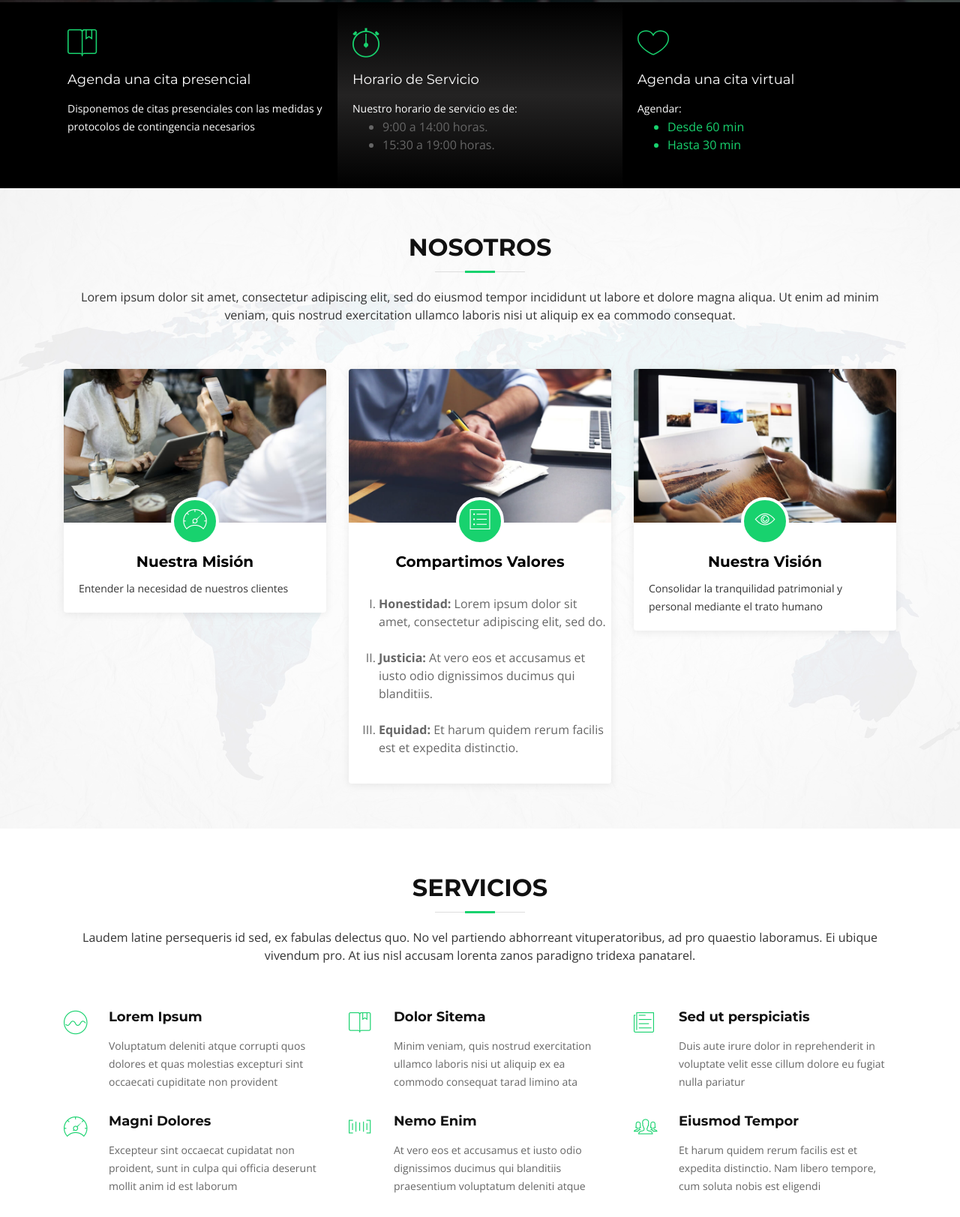
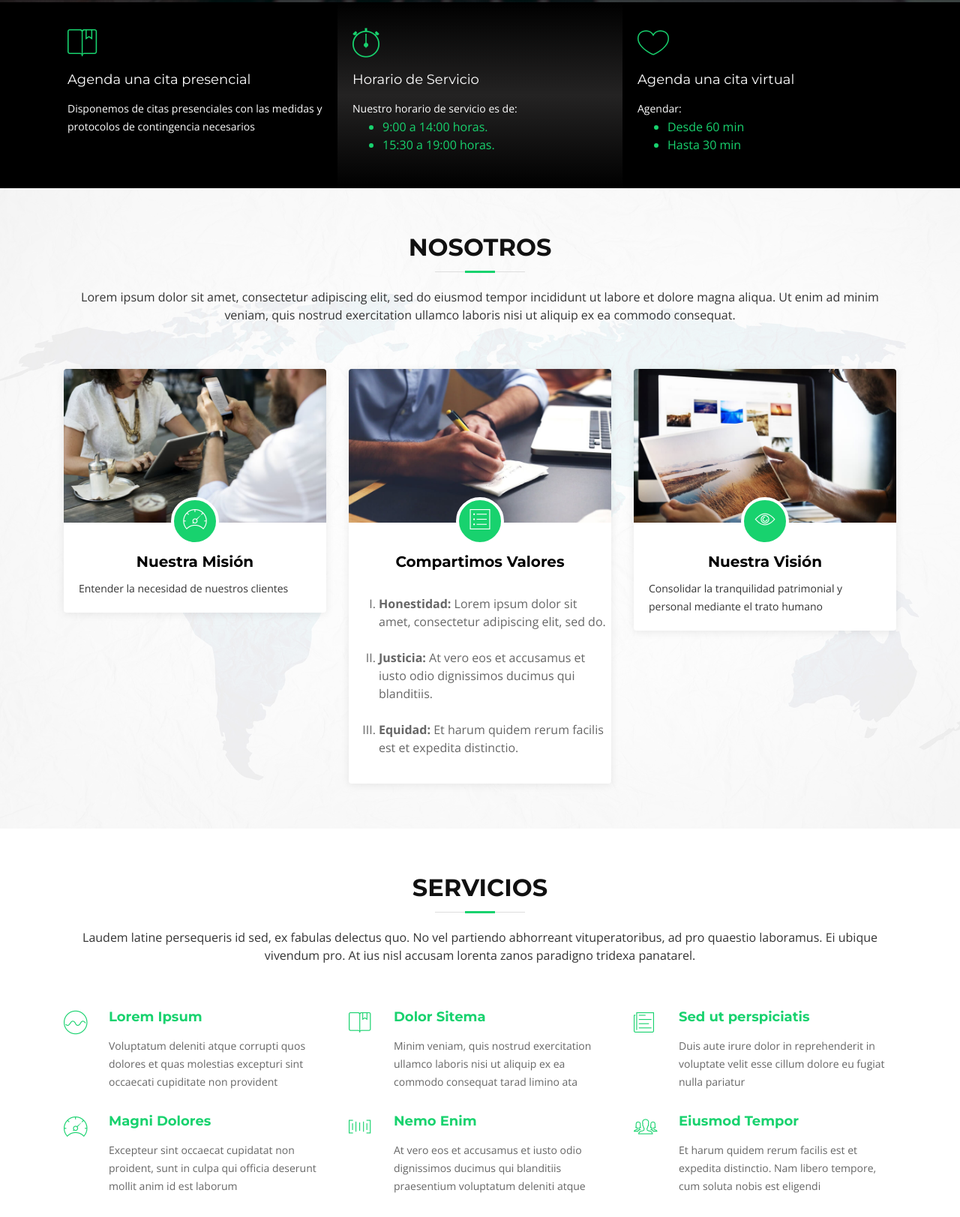
Before and after one commit to adelrr/consultoresjuridicofiscal, a plain HTML site: page index.html in a window 1280 px wide. Shown: the part 797-2420 px from the top of the page at 75% size. Drawn offline with nearby package versions, Linux system fonts and the light colour scheme; files that its build step writes are made by us from their sources; files whose address does not match are found by name.

```diff
--- a/css/style.css
+++ b/css/style.css
@@ -757,8 +757,12 @@
   font-size: 18px;
 }
 
-#services .title a {
+#services .title {
   color: #111;
+}
+
+#featured-services ul {
+  color: #18d26e;
 }
 
 #services .box:hover .title a {
```
